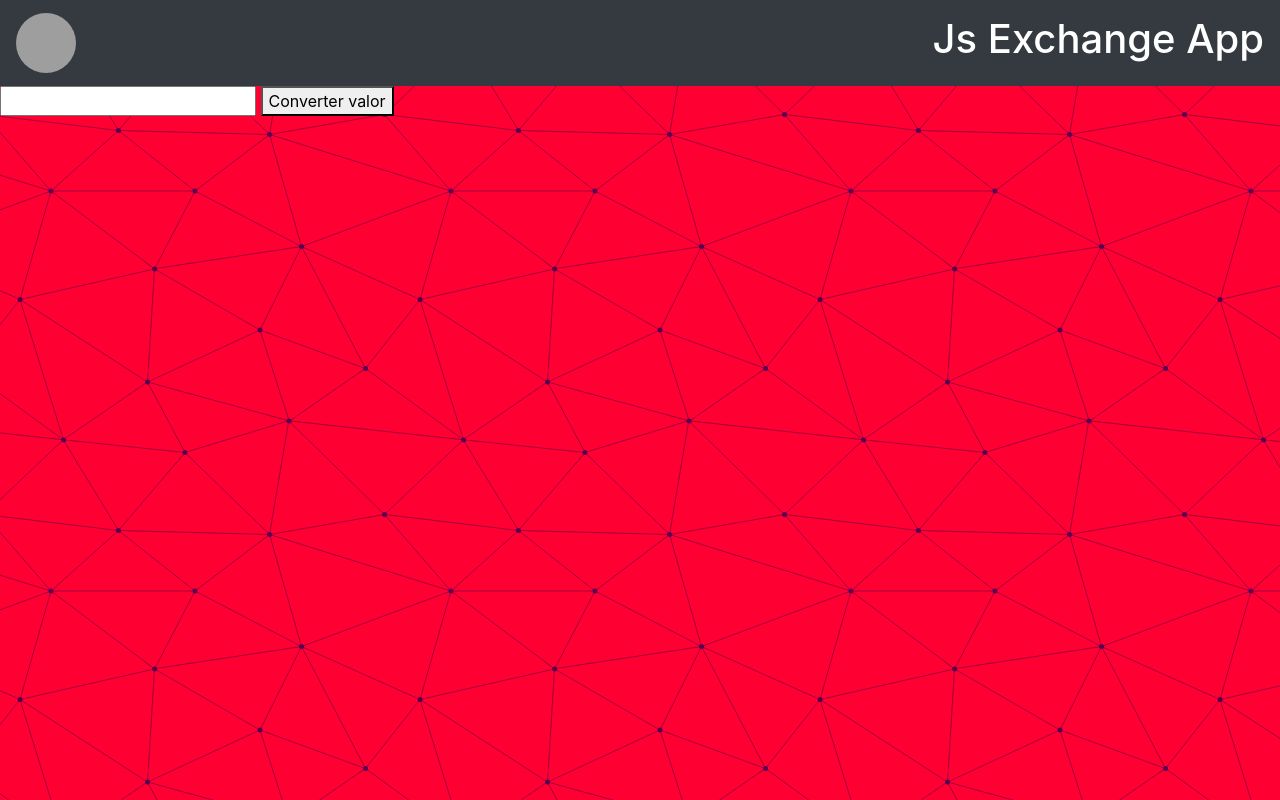
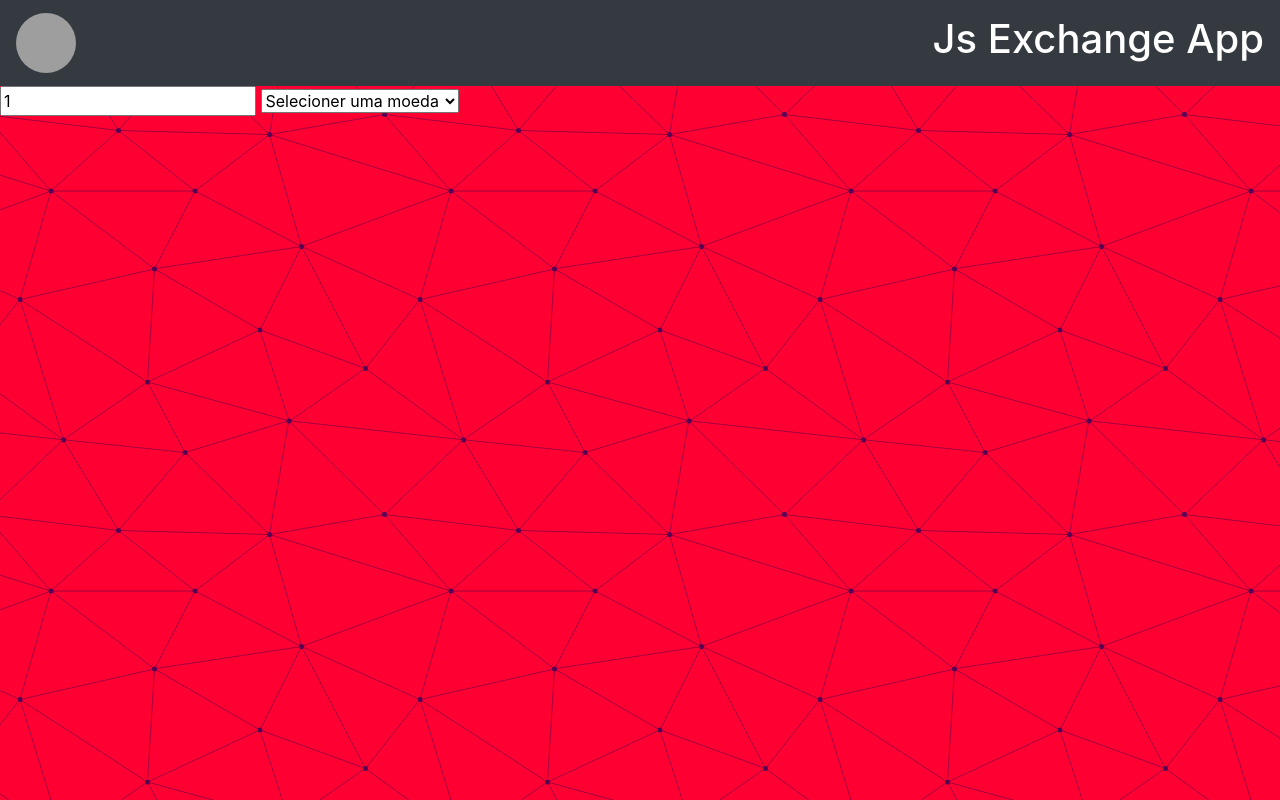
Before and after one commit to fabiobarboza7/jsExchangeApp, a plain HTML site: page index.html in a window 1280 px wide. Drawn offline with nearby package versions, Linux system fonts and the light colour scheme; grey boxes are pictures that could not be loaded.

Commit message:
changing currency values

```diff
--- a/index.html
+++ b/index.html
@@ -21,8 +21,14 @@
       </nav>
     </header>
     <section>
-    	<input type="number" id="valor">
-    	<button>Converter valor</button>
+    	<input type="number" id="valor" value="1">
+    	<select>
+    		<option disabled selected>Selecioner uma moeda</option>
+    		<option value="USD">Dólar</option>
+    		<option value="EUR">Euro</option>
+    		<option value="NZD">Dólar da Nova Zelândia</option>
+    		<option value="GBP">Libra Esterlina</option>
+    	</select>
     </section>
     <section id="resultado"></section>
     <footer></footer>
--- a/js/main.js
+++ b/js/main.js
@@ -1,17 +1,22 @@
 // jQuery
 $(document).ready(function(){
-	const api = 'https://currencydatafeed.com/api/data.php?token=q16wrubwfnpannjdgd1x&currency=USD/BRL';
-	const botao = $('button');
+	const select = $('select');
 	let resultado = $('#resultado');
 
-	botao.click(function(){
+	select.change(function(){
+		let moeda = this.value;
+		const api = `https://currencydatafeed.com/api/data.php?token=q16wrubwfnpannjdgd1x&currency=${moeda}/BRL`;
+
 		let valor = $('#valor').val();
-
 		$.getJSON(api, function(data){
 			let val = data.currency[0].value;
 			let calculo = val*valor
 			resultado.html(`<p>${calculo.toFixed(2)}</p>`);
+
+			$('#valor').val(1).focus();
+			select[0].selectedIndex = 0;
 		});
+
 	});
 
 });
```
